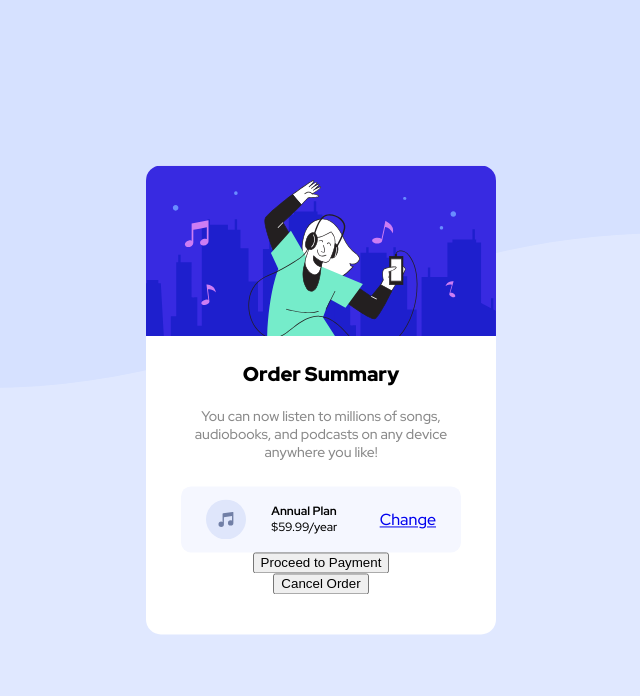
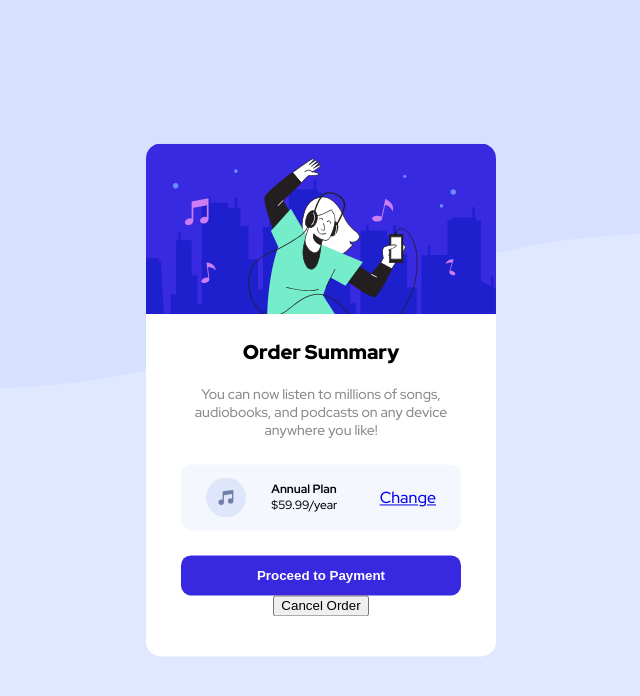
Before and after one commit to ciana-banana/Order_summary_component, a plain HTML site: page order-summary-component-main/index.html in a window 1280 px wide. Shown: the whole page, without its empty margins (319-959 px from the left). Drawn offline with Linux system fonts and the light colour scheme.

Commit message:
working on blue button

```diff
--- a/order-summary-component-main/index.html
+++ b/order-summary-component-main/index.html
@@ -48,8 +48,8 @@
 
           <p><a href="/"> Change</a></p>
         </div>
-        <button>Proceed to Payment</button>
-        <button>Cancel Order</button>
+        <button id="first_button"><strong>Proceed to Payment</strong></button>
+        <button id="second_button">Cancel Order</button>
       </div>
     </div>
   </body>
--- a/order-summary-component-main/style.css
+++ b/order-summary-component-main/style.css
@@ -70,3 +70,14 @@ body {
 #music_image {
     height: 40px;
 }
+
+#first_button {
+    width: 280px;
+    margin-top: 25px;
+    background-color: hsl(245, 75%, 52%);
+    color: white;
+    border-radius: 10px;
+    height: 40px;
+    border: none;
+
+}
```
